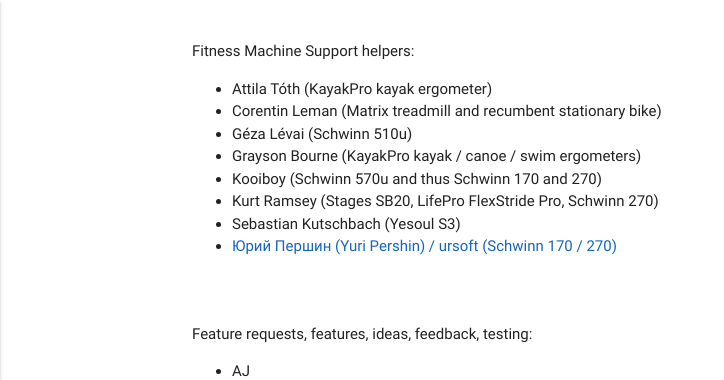
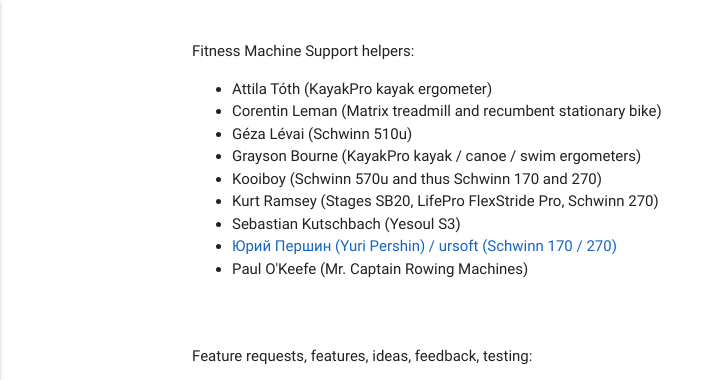
Before and after one commit to TrackMyIndoorWorkout/TrackMyIndoorWorkout.github.io, a Jekyll site: the page built from attributions.md, in a window 1280 px wide and 900 px high, scrolled down 439 px, cut to the strip 0-380 px from the top of the window. Shown: the whole strip, without its empty margins (0-724 px from the left). Built offline with Jekyll 4.4.1, drawn with Linux system fonts in a browser that asks for light colours.

Commit message:
Attributing Paul O'Keefe for Mr. Captain Rowing Machines

```diff
--- a/attributions.md
+++ b/attributions.md
@@ -22,6 +22,7 @@ permalink: /attributions/
         <li>Kurt Ramsey (Stages SB20, LifePro FlexStride Pro, Schwinn 270)</li>
         <li>Sebastian Kutschbach (Yesoul S3)</li>
         <li><a href="https://github.com/ursoft/connectivity-samples/blob/main/BluetoothLeGatt/Application/src/main/java/com/example/android/bluetoothlegatt/BluetoothLeService.java">Юрий Першин (Yuri Pershin) / ursoft (Schwinn 170 / 270)</a></li>
+        <li>Paul O'Keefe (Mr. Captain Rowing Machines)</li>
       </ul>
     </div>
   </div>
```
